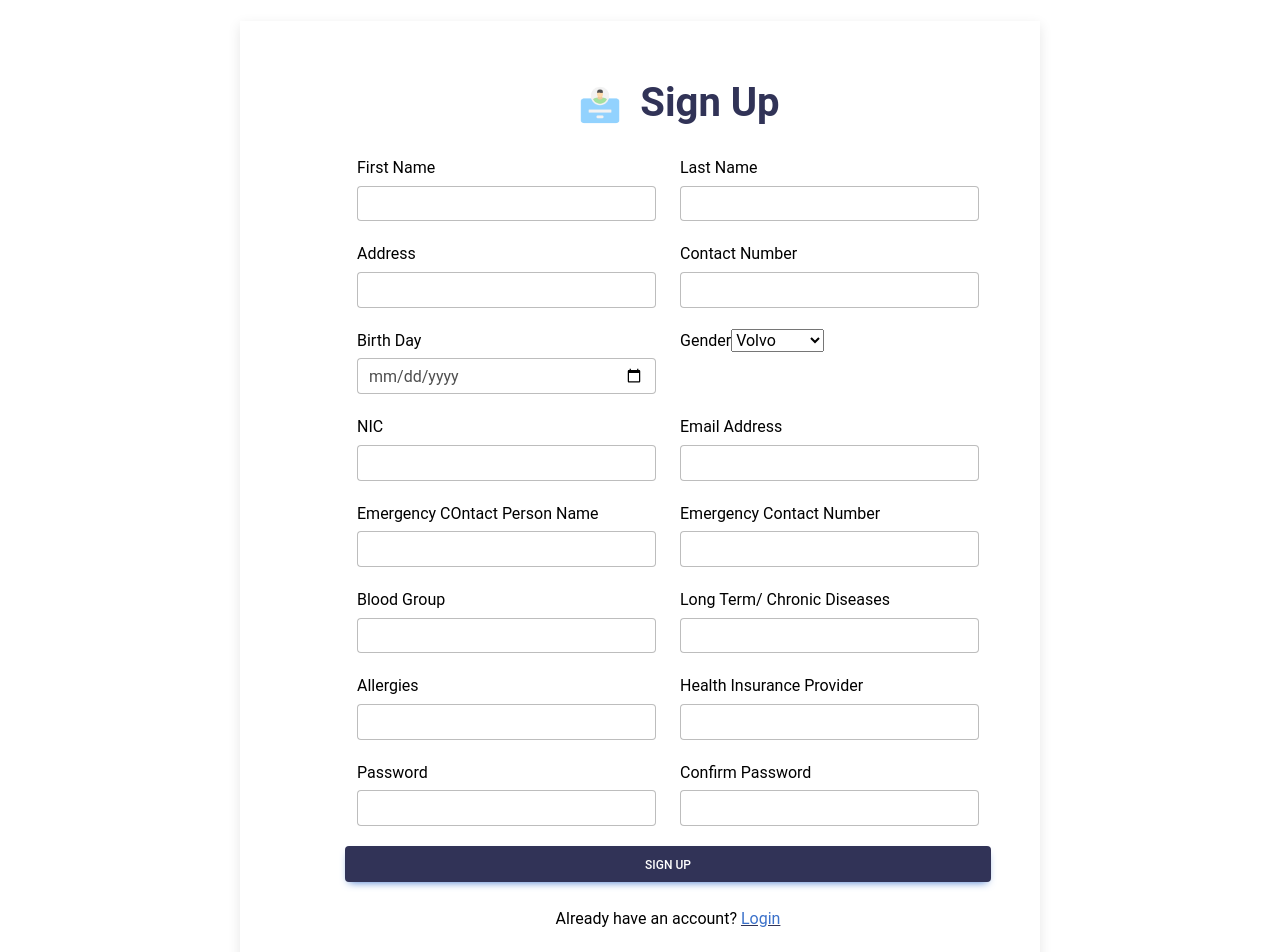
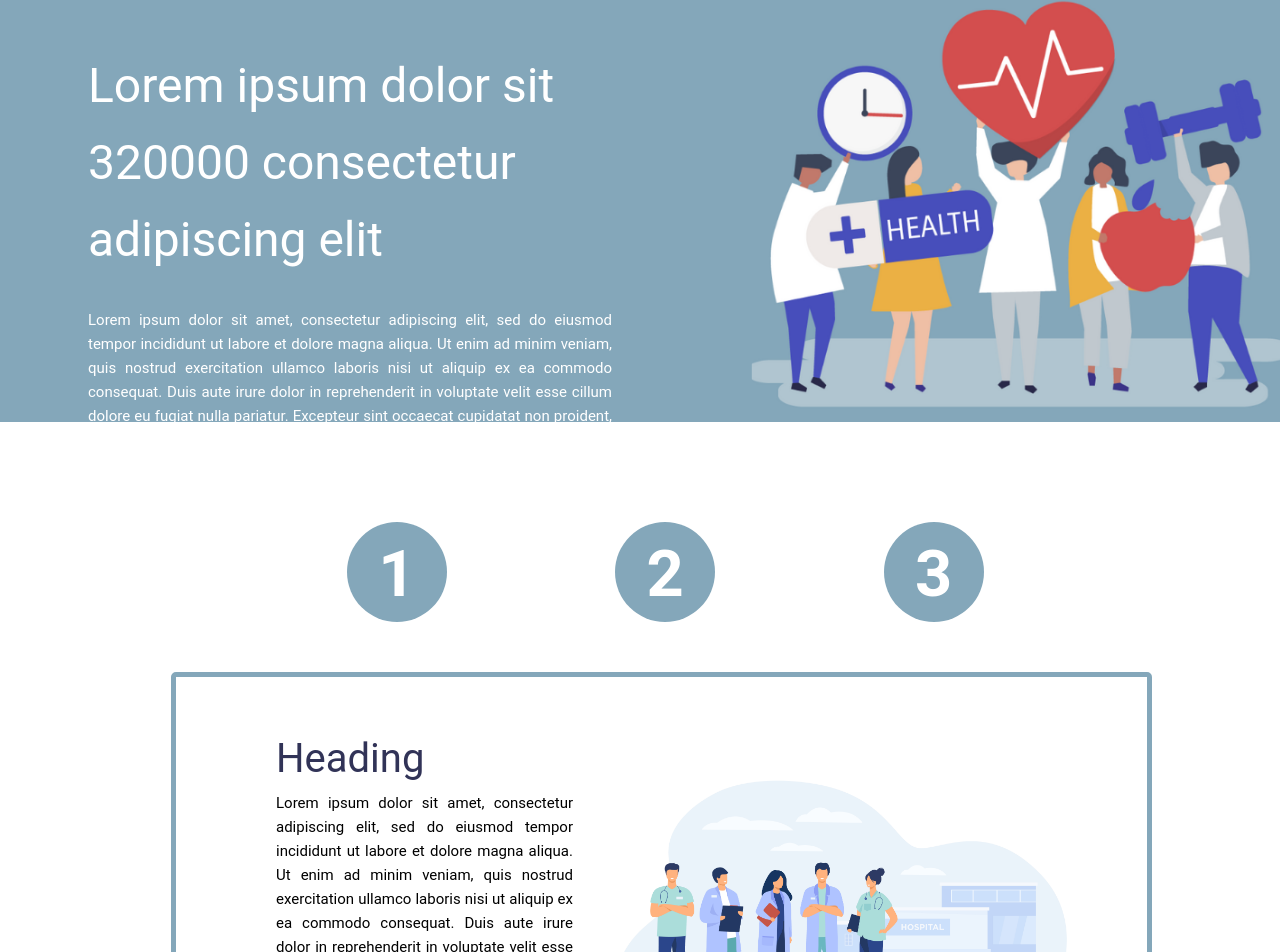
Before and after one commit to NishuDissanayake/MyeHealthDiary-Frontend, a React (Create React App) app: page / in a window 1280 px wide. Shown: the part 92-1044 px from the top of the page. Built offline with nearby package versions, Linux system fonts and the light colour scheme.

Commit message:
Welcome screen done.

```diff
--- a/src/App.js
+++ b/src/App.js
@@ -3,12 +3,13 @@ import NavBar from './Components/Common/NavBar/navbar';
 import Login from './Components/Pages/Login/login';
 import Signup from './Components/Pages/UserSignUp/signup';
 import Footer from './Components/Common/Footer/footer';
+import Welcome from './Components/Pages/WelcomeScreen/welcome'
 
 function App() {
   return (
     <div className='app'>
       <NavBar />
-      <Signup />
+      <Welcome />
       <Footer />
     </div>
   );
--- a/src/Components/Pages/UserSignUp/signup.css
+++ b/src/Components/Pages/UserSignUp/signup.css
@@ -10,6 +10,7 @@
     margin-top: 50px;
     margin-bottom: 50px;
     padding-top: 50px;
+    padding-bottom: 30px;
     box-shadow: rgba(0, 0, 0, 0.1) 0px 4px 12px;
     color: black;
 }
@@ -36,9 +37,10 @@
 }
 
 .btnSign {
-    max-width: 300px;
+    max-width: 300px !important;
     margin-bottom: 20px;
     background-color: #313357 !important;
+    margin-top: 50px;
 }
 
 .loginBText {
@@ -57,3 +59,22 @@
     font-weight: bold;
     margin-bottom: 20px;
 }
+
+.signGenDrop {
+    background-color: white;
+    min-width: 300px;
+    min-height: 35px;
+    padding-top: 7px;
+    padding-left: 10px;
+    padding-right: 10px;
+    color: rgb(78, 77, 77);
+    border: none;
+    border-radius: 5px;
+    box-shadow: rgba(0, 0, 0, 0.02) 0px 1px 3px 0px, rgba(27, 31, 35, 0.15) 0px 0px 0px 1px;
+}
+
+.signBtnCen {
+    display: flex;
+    justify-content: center;
+    align-items: center;
+}
--- a/src/Components/Pages/UserSignUp/signup.js
+++ b/src/Components/Pages/UserSignUp/signup.js
@@ -45,12 +45,12 @@ export default function signup() {
                             <MDBInput className='inputField' id='bday' type='date' />
                         </MDBCol>
                         <MDBCol className='inputSign'>
-                            <label className='signLText'>Gender</label>
-                            <select name="cars" id="cars">
-                                <option value="volvo">Volvo</option>
-                                <option value="saab">Saab</option>
-                                <option value="mercedes">Mercedes</option>
-                                <option value="audi">Audi</option>
+                            <label className='signLText'>Gender</label><br />
+                            <select name="cars" id="cars" className='signGenDrop'>
+                                <option value="volvo">Gender</option>
+                                <option value="saab">Male</option>
+                                <option value="mercedes">Female</option>
+                                <option value="audi">Rather Not Say</option>
                             </select>
                         </MDBCol>
                     </MDBRow>
@@ -66,7 +66,7 @@ export default function signup() {
                     </MDBRow>
                     <MDBRow>
                         <MDBCol className='inputSign'>
-                            <label className='signLText'>Emergency COntact Person Name</label>
+                            <label className='signLText'>Emergency Contact Person Name</label>
                             <MDBInput className='inputField' id='ename' type='text' />
                         </MDBCol>
                         <MDBCol className='inputSign'>
@@ -77,7 +77,17 @@ export default function signup() {
                     <MDBRow>
                         <MDBCol className='inputSign'>
                             <label className='signLText'>Blood Group</label>
-                            <MDBInput className='inputField' id='email' type='text' />
+                            <select name="cars" id="cars" className='signGenDrop'>
+                                <option value="volvo">Blood Group</option>
+                                <option value="saab">A+</option>
+                                <option value="mercedes">A-</option>
+                                <option value="saab">B+</option>
+                                <option value="mercedes">B-</option>
+                                <option value="saab">AB+</option>
+                                <option value="mercedes">AB-</option>
+                                <option value="saab">O+</option>
+                                <option value="mercedes">O-</option>
+                            </select>
                         </MDBCol>
                         <MDBCol className='inputSign'>
                             <label className='signLText'>Long Term/ Chronic Diseases</label>
@@ -105,7 +115,9 @@ export default function signup() {
                         </MDBCol>
                     </MDBRow>
                     <MDBRow>
+                        <div className='signBtnCen'>
                         <MDBBtn type='submit' className='mb-4 btnSign' block>Sign Up</MDBBtn>
+                        </div>
                     </MDBRow>
                     <MDBRow>
                         <div className='text-center'>
--- a/src/Components/Pages/WelcomeScreen/welcome.css
+++ b/src/Components/Pages/WelcomeScreen/welcome.css
@@ -0,0 +1,87 @@
+.welcomeMainCont {
+    margin-left: 0 !important;
+    padding-left: 0 !important;
+    margin-right: 0 !important;
+    padding-right: 0 !important;
+}
+
+.welcomeHeaderImg {
+    margin-left: 0 !important;
+    padding-left: 0 !important;
+    margin-right: 0 !important;
+    padding-right: 0 !important;
+}
+
+.welcomeImg {
+    width: 114%;
+}
+
+.welcomeH2 {
+    position: absolute;
+    top: 140px;
+    padding-left: 100px;
+    max-width: 600px;
+    color: white;
+    text-align: justify;
+}
+
+.welcomeT1 {
+    font-size: 6vh;
+    padding-bottom: 30px;
+    text-align: left;
+}
+
+.welcomeT2 {
+    font-size: 15px;
+}
+
+.welcomeCont2 {
+    margin-top: 100px;
+    margin-bottom: 50px;
+}
+
+.welcomeMRow {
+    padding-left: 30%;
+}
+
+.welcomeNo1 {
+    color: white;
+    text-align: center;
+    font-size: 65px;
+    font-weight: bold;
+    background-color: #84A7BA;
+    border-radius: 50px;
+    width: 100px;
+    height: 100px;
+    margin-right: 50px;
+}
+
+.welcomeMRow2 {
+    margin-top: 100px;
+    margin-bottom: 100px;
+    margin-left: 15% !important;
+    border: 5px solid #84A7BA;
+    border-radius: 5px;
+    padding: 50px;
+}
+
+.welcomeT3 {
+    font-size: 40px;
+    color: #313357;
+    padding-left: 50px;
+}
+
+.welcomeT4 {
+    font-size: 15px;
+    color: black;
+    padding-left: 50px;
+    text-align: justify;
+}
+
+.homeImg2Style {
+    max-width: 500px;
+}
+
+.welcomeNo1:hover {
+    background-color: #313357;
+}
--- a/src/Components/Pages/WelcomeScreen/welcome.js
+++ b/src/Components/Pages/WelcomeScreen/welcome.js
@@ -0,0 +1,51 @@
+import { MDBCol, MDBContainer, MDBRow } from 'mdb-react-ui-kit';
+import welcomeImg from './../../../Assets/Home Img1.png';
+import welcomeImg2 from './../../../Assets/Home Img2.jpg';
+import React from 'react';
+import './welcome.css';
+
+function welcome() {
+  return (
+    <MDBContainer className='welcomeMainCont'>
+      <div className='welcomeHeaderImg'><img src={welcomeImg} alt='....' className='welcomeImg' /></div>
+      <div className='welcomeH2'>
+        <MDBRow className='welcomeT1'>
+          Lorem ipsum dolor sit 320000
+          consectetur adipiscing elit
+        </MDBRow>
+        <MDBRow className='welcomeT2'>
+          Lorem ipsum dolor sit amet, consectetur adipiscing elit, sed do eiusmod tempor incididunt ut labore et dolore magna aliqua. Ut enim ad minim veniam, quis nostrud exercitation ullamco laboris nisi ut aliquip ex ea commodo consequat. Duis aute irure dolor in reprehenderit in voluptate velit esse cillum dolore eu fugiat nulla pariatur. Excepteur sint occaecat cupidatat non proident, sunt in culpa qui officia deserunt mollit anim id est laborum.
+        </MDBRow>
+      </div>
+
+      <MDBContainer fluid className='welcomeCont2'>
+        <MDBRow className='welcomeMRow'>
+          <MDBCol>
+            <div className='welcomeNo1'>1</div>
+          </MDBCol>
+          <MDBCol>
+            <div className='welcomeNo1'>2</div>
+          </MDBCol>
+          <MDBCol>
+            <div className='welcomeNo1'>3</div>
+          </MDBCol>
+        </MDBRow>
+      </MDBContainer>
+
+      <MDBRow className='welcomeMRow2'>
+          <MDBCol>
+            <MDBRow className='welcomeT3'>Heading</MDBRow>
+            <MDBRow  className='welcomeT4'>
+              Lorem ipsum dolor sit amet, consectetur adipiscing elit, sed do eiusmod tempor incididunt ut labore et dolore magna aliqua. Ut enim ad minim veniam, quis nostrud exercitation ullamco laboris nisi ut aliquip ex ea commodo consequat. Duis aute irure dolor in reprehenderit in voluptate velit esse cillum dolore eu fugiat nulla pariatur. Excepteur sint occaecat cupidatat non proident, sunt in culpa qui officia deserunt mollit anim id est laborum.
+            </MDBRow>
+          </MDBCol>
+          <MDBCol>
+            <img src={welcomeImg2} alt='....' className='homeImg2Style'/>
+          </MDBCol>
+        </MDBRow>
+
+    </MDBContainer>
+  )
+}
+
+export default welcome
```
Also changed, not shown: src/Assets/Home Img1.png (added), src/Assets/Home Img2.jpg (added).
